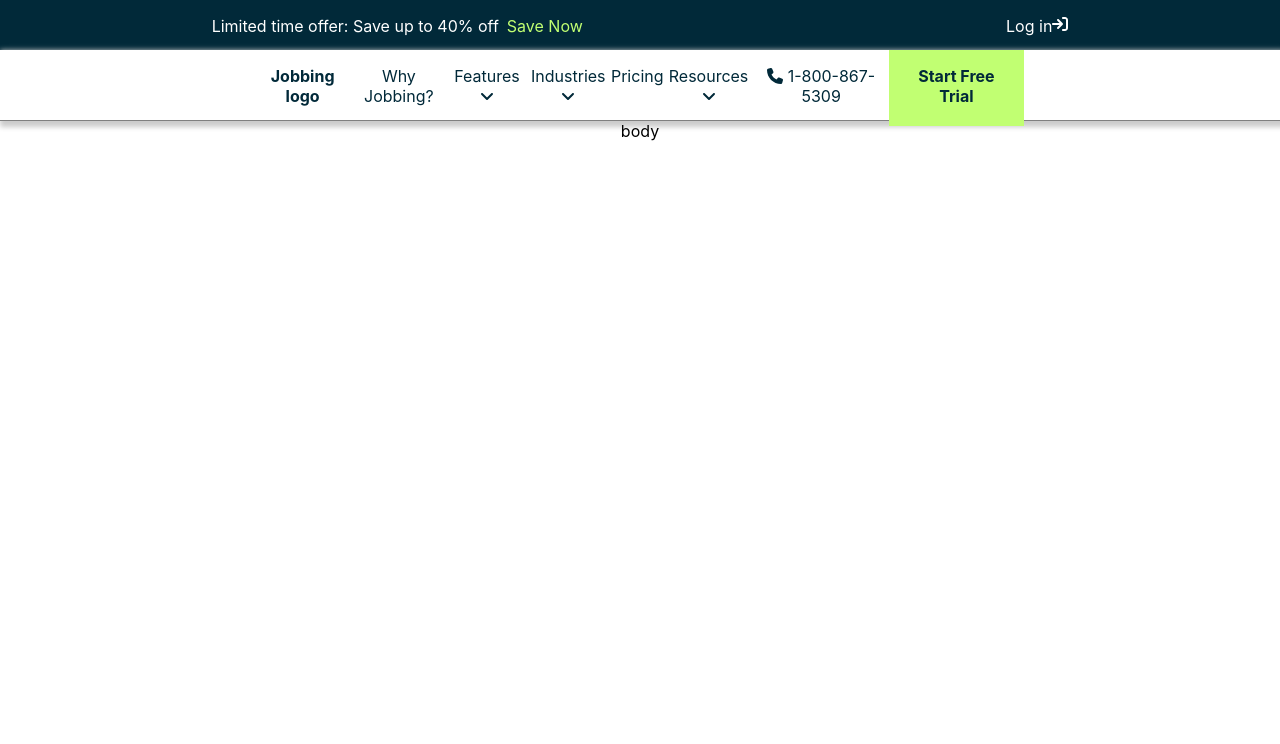
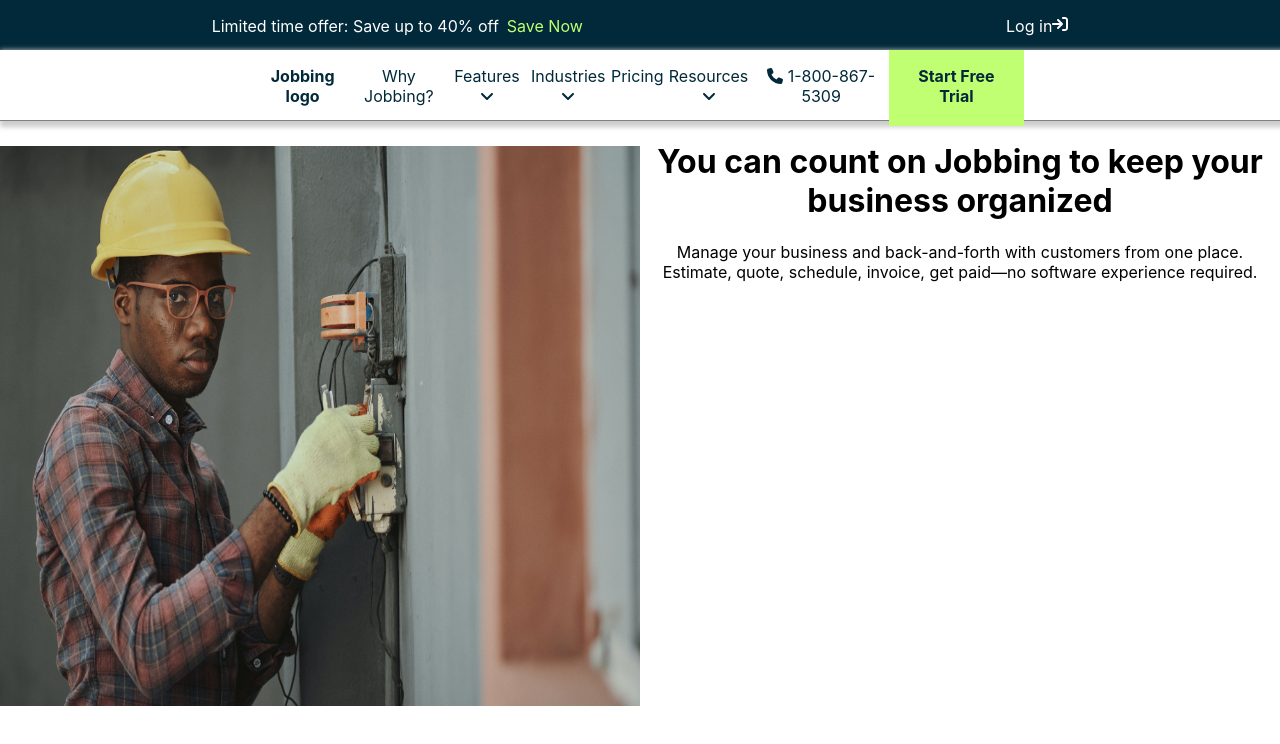
Before and after one commit to BBrandford11/tradefinder, a React (Create React App) app: page / in a window 1280 px wide. Shown: the top 744 px of the page. Built offline with nearby package versions, Linux system fonts and the light colour scheme.

Commit message:
add picture to main pahge and set up first screen

```diff
--- /dev/null
+++ b/src/components/Body.css
@@ -0,0 +1,11 @@
+.mainPageBody{
+  display: flex;
+  flex-direction: row;
+}
+
+
+.photo1{
+ height: 70vh;
+ width: 50vw;
+ margin-top: 25px;
+}
--- a/src/components/Body.js
+++ b/src/components/Body.js
@@ -1,5 +1,28 @@
+import "./Body.css";
+
 function Body() {
-  return ( <div>body</div> );
+  return (
+    <div className="mainPageBody">
+      <div className="mainPageBody1">
+        <img
+          className="photo1"
+          src="assets/sparkyPhoto.jpg"
+          alt="First slide"
+        />
+      </div>
+      <div className="mainPageBody1-right">
+        <div>
+          <h1>You can count on Jobbing to keep your business organized</h1>
+        </div>
+        <p>
+          {" "}
+          Manage your business and back-and-forth with customers from one place.
+          Estimate, quote, schedule, invoice, get paid—no software experience
+          required.
+        </p>
+      </div>
+    </div>
+  );
 }
 
 export default Body;
```
Also changed, not shown: public/assets/sparkyPhoto.jpg (renamed from src/assets/sparkyPhoto.jpg), 1 other file (tests, documents, lock files or other folders).
